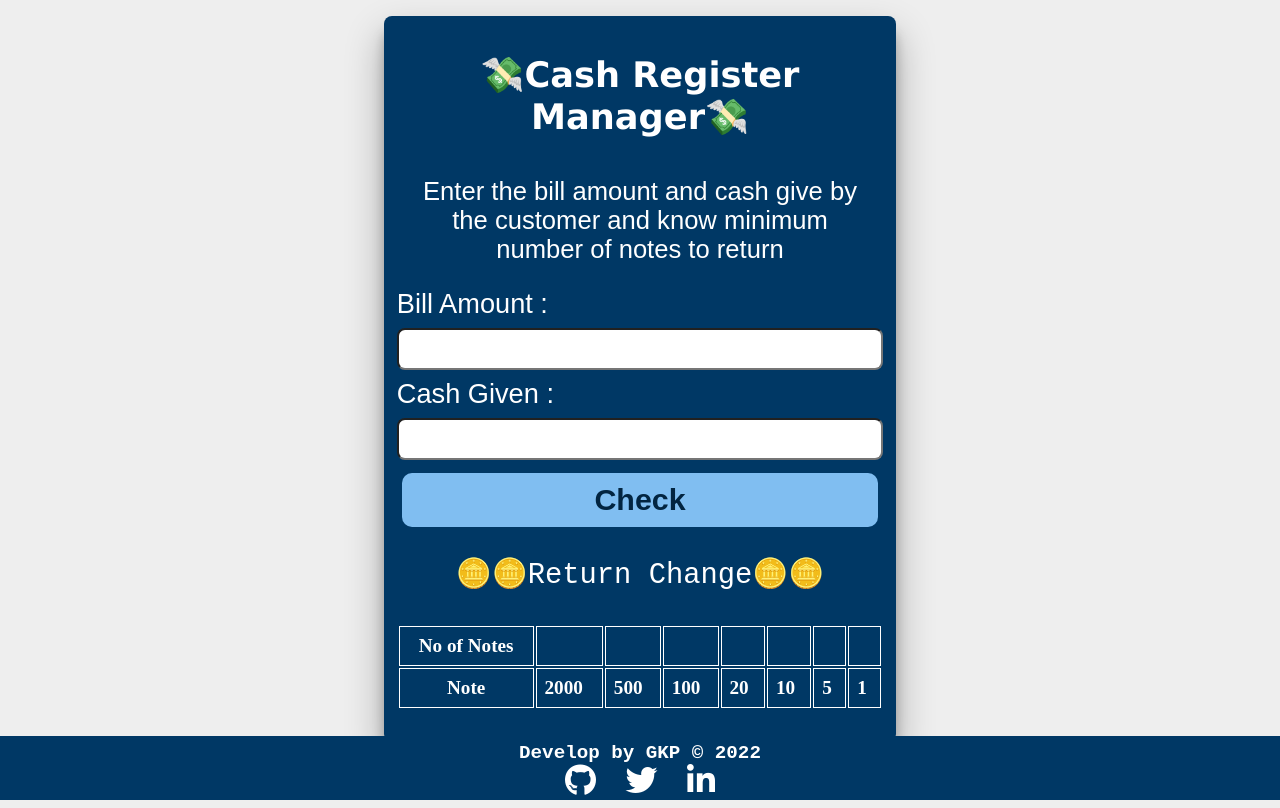
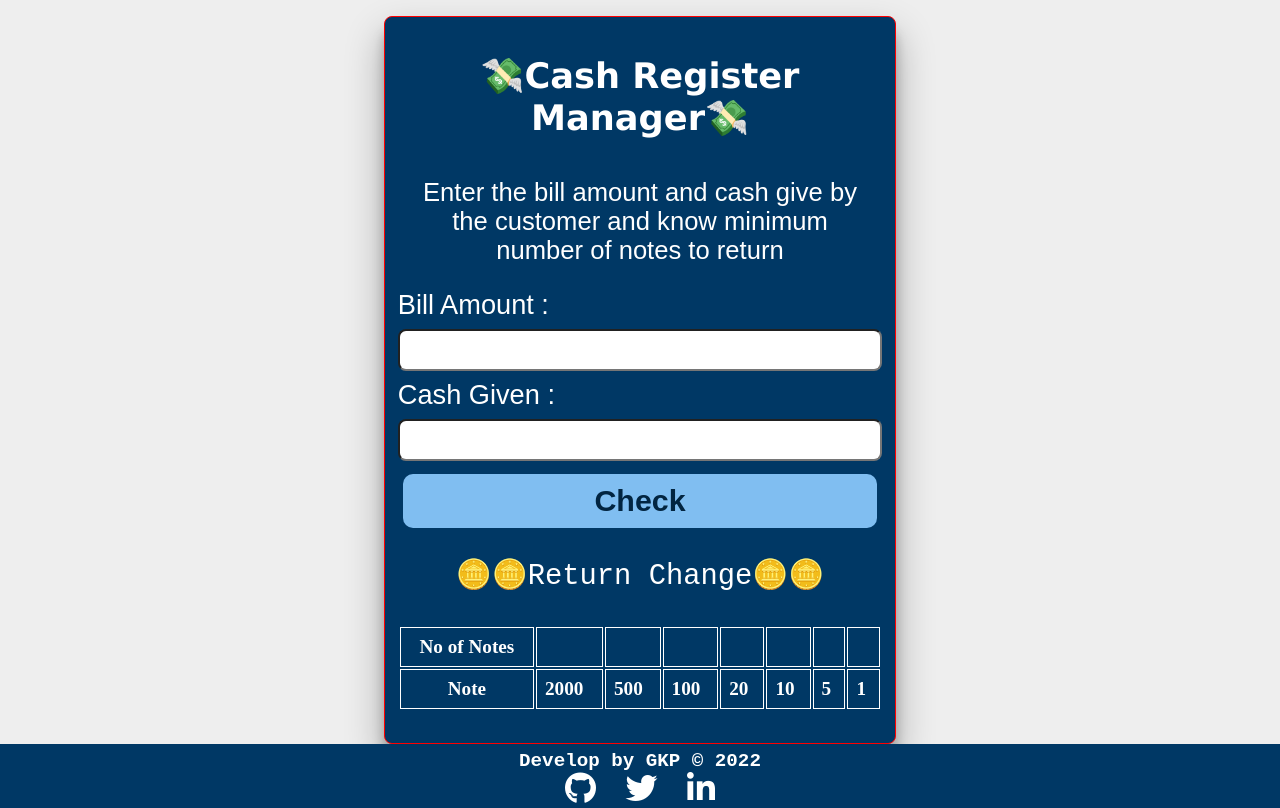
Before and after one commit to gkumar-pandey/cash-register-app, a plain HTML site: page index.html in a window 1280 px wide. Drawn offline with Linux system fonts and the light colour scheme.

Commit message:
update css

```diff
--- a/style.css
+++ b/style.css
@@ -8,6 +8,11 @@ body {
   justify-content: center;
   color: #fff;
   background-color: #eee;
+  display: flex;
+  flex-direction: column;
+  justify-content: space-between;
+  height: 100vh;
+  align-items: center;
 }
 .container {
   display: flex;
@@ -20,6 +25,9 @@ body {
   height: auto;
   box-shadow: rgba(0, 0, 0, 0.3) 0px 19px 38px,
     rgba(0, 0, 0, 0.22) 0px 15px 12px;
+
+  border: 1px solid red;
+
 }
 .heading {
   text-align: center;
@@ -94,7 +102,7 @@ footer {
   padding: 0.4rem 0;
   bottom: 0;
   left: 0;
-  position: absolute;
+  /* position: absolute; */
   width: 100%;
   text-align: center;
   height: 4rem;
@@ -121,6 +129,6 @@ footer p {
 @media screen and (max-width: 425px) {
   .container {
     width: 100%;
-    margin: 4px 4px;
+
   }
 }
```
